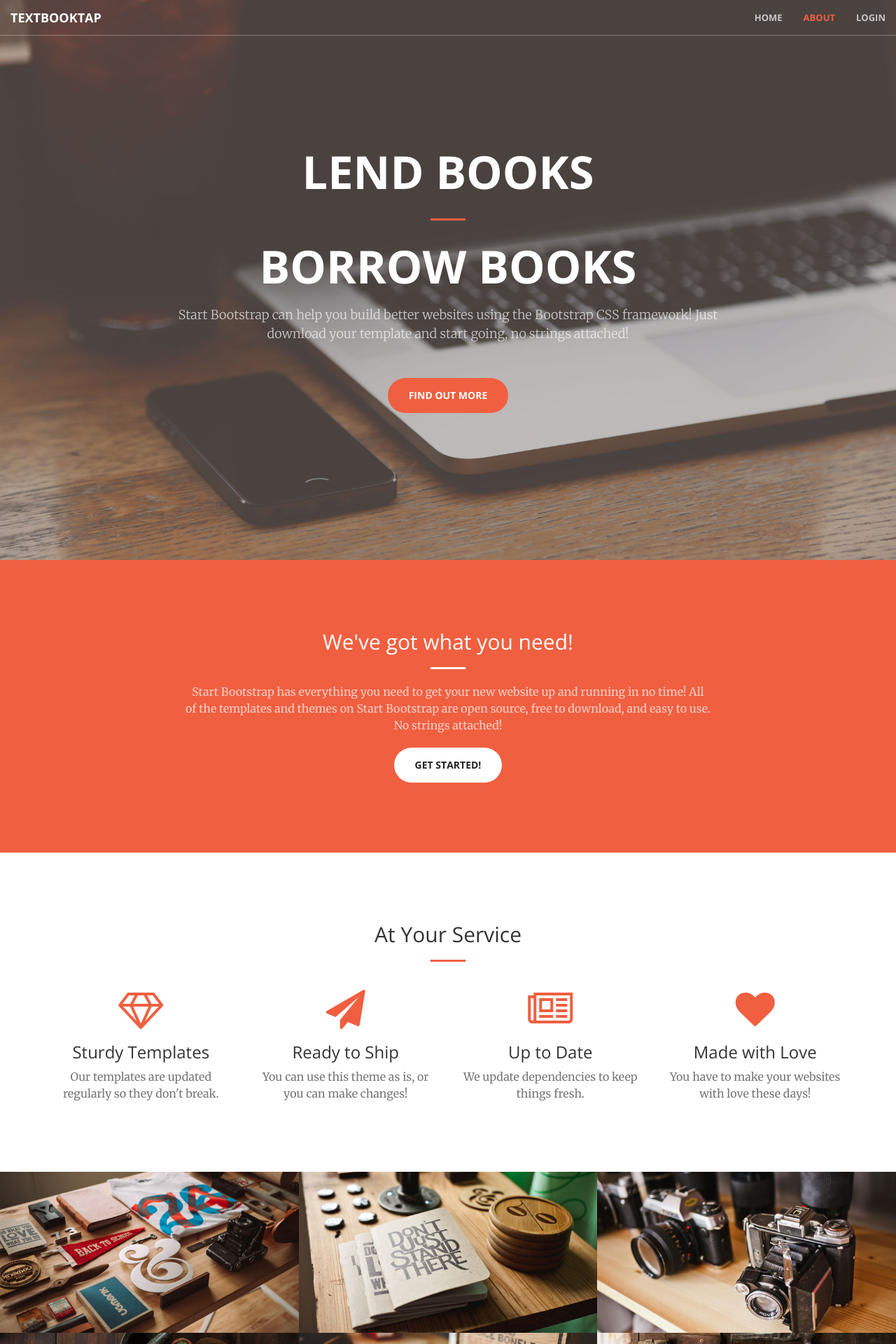
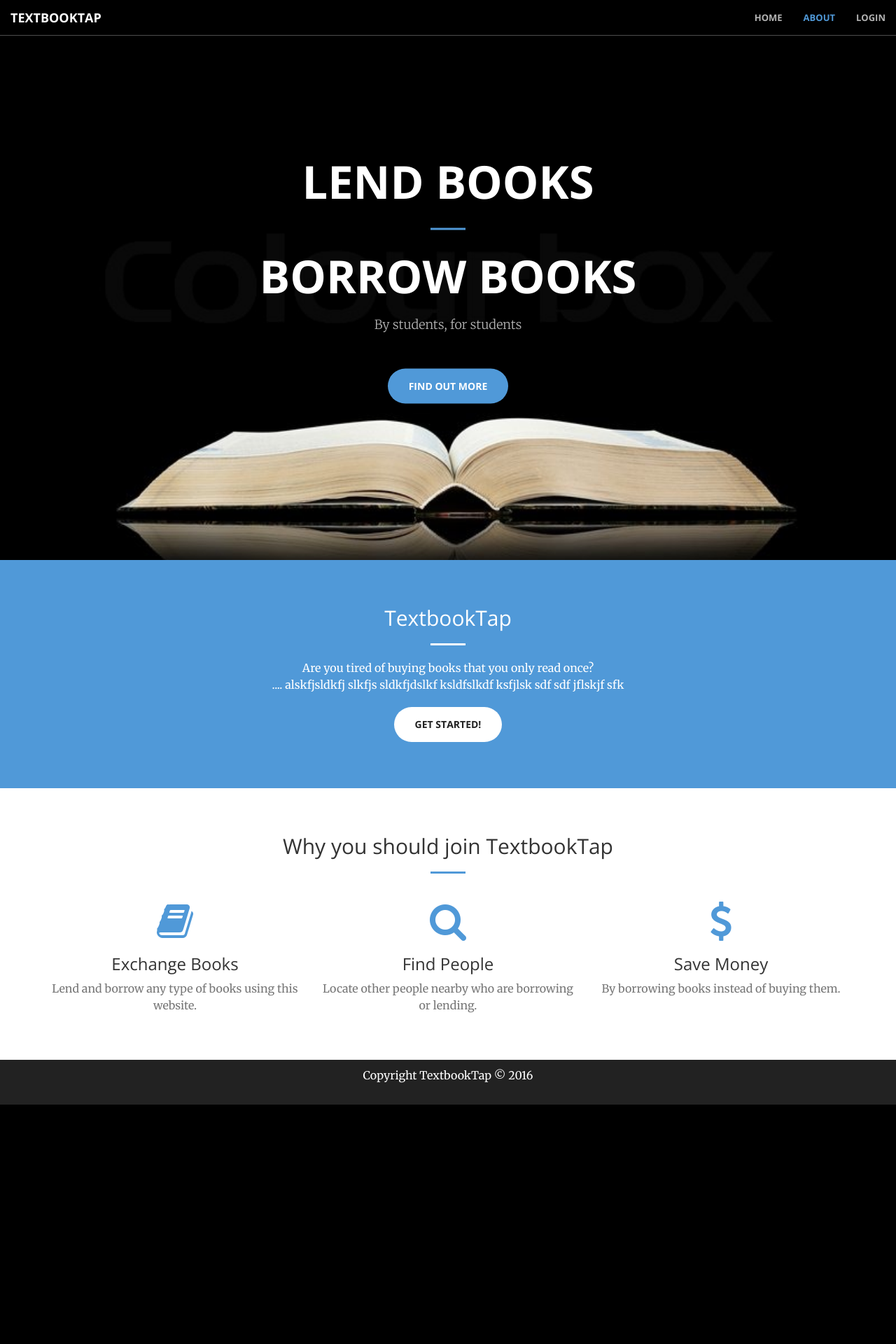
Before and after one commit to philipliberato/BookHook, a PHP site: page / in a window 1280 px wide. Shown: the top 1920 px of the page at 70% size. After the commit the page ends 1578 px from the top, so only its background shows below. Run offline with PHP 8.4, Linux system fonts and the light colour scheme.

Commit message:
home and about page

```diff
--- a/css/creative.css
+++ b/css/creative.css
@@ -16,7 +16,7 @@ body {
 
 hr {
     max-width: 50px;
-    border-color: #f05f40;
+    border-color: #5099d8;
     border-width: 3px;
 }
 
@@ -25,7 +25,7 @@ hr.light {
 }
 
 a {
-    color: #f05f40;
+    color: #5099d8;
     -webkit-transition: all .35s;
     -moz-transition: all .35s;
     transition: all .35s;
@@ -52,7 +52,7 @@ p {
 }
 
 .bg-primary {
-    background-color: #f05f40;
+    background-color: #5099d8;
 }
 
 .bg-dark {
@@ -65,11 +65,11 @@ p {
 }
 
 section {
-    padding: 100px 0;
+    padding: 66px 0;
 }
 
 aside {
-    padding: 50px 0;
+    padding: 10px 0;
 }
 
 .no-padding {
@@ -178,7 +178,7 @@ header {
     min-height: auto;
     text-align: center;
     color: #fff;
-    background-image: url(../img/header.jpg);
+    background-image: url(../img/blackbook.jpg);
     background-position: center;
     -webkit-background-size: cover;
     -moz-background-size: cover;
@@ -323,7 +323,7 @@ header .header-content .header-content-inner p {
 }
 
 .text-primary {
-    color: #f05f40;
+    color: #5099d8;
 }
 
 .no-gutter > [class*=col-] {
@@ -385,9 +385,11 @@ fieldset[disabled] .btn-default.active {
 }
 
 .btn-primary {
-    border-color: #f05f40;
+    /*border-color: #5099d8;
+    background-color: #5099d8;*/
+    border-color: #5099d8;
+    background-color: #5099d8;
     color: #fff;
-    background-color: #f05f40;
     -webkit-transition: all .35s;
     -moz-transition: all .35s;
     transition: all .35s;
--- a/index.html
+++ b/index.html
@@ -59,7 +59,7 @@
                         <a class="page-scroll" href="#about">About</a>
                     </li>
                     <li>
-                        <a class="page-scroll" href="#">Login</a>
+                        <a class="page-scroll">Login</a>
                     </li>
                 </ul>
             </div>
@@ -75,8 +75,8 @@
                 <hr>
                 <h1>Borrow books</h1>
                 <br>
-                <p>Start Bootstrap can help you build better websites using the Bootstrap CSS framework! Just download your template and start going, no strings attached!</p>
-                <a href="#about" class="btn btn-primary btn-xl page-scroll">Find Out More</a>
+                <p>By students, for students</p>
+                <a href="#about" class="btn btn-primary btn-xl page-scroll wow bounce">Find Out More</a>
             </div>
         </div>
     </header>
@@ -85,9 +85,10 @@
         <div class="container">
             <div class="row">
                 <div class="col-lg-8 col-lg-offset-2 text-center">
-                    <h2 class="section-heading">We've got what you need!</h2>
+                    <h2 class="section-heading">TextbookTap</h2>
                     <hr class="light">
-                    <p class="text-faded">Start Bootstrap has everything you need to get your new website up and running in no time! All of the templates and themes on Start Bootstrap are open source, free to download, and easy to use. No strings attached!</p>
+                    <p>Are you tired of buying books that you only read once? <br>.... alskfjsldkfj slkfjs sldkfjdslkf ksldfslkdf ksfjlsk sdf sdf jflskjf sfk </p>
+                    <p></p>
                     <a href="#" class="btn btn-default btn-xl">Get Started!</a>
                 </div>
             </div>
@@ -98,152 +99,56 @@
         <div class="container">
             <div class="row">
                 <div class="col-lg-12 text-center">
-                    <h2 class="section-heading">At Your Service</h2>
+                    <h2 class="section-heading">Why you should join TextbookTap</h2>
                     <hr class="primary">
                 </div>
             </div>
         </div>
         <div class="container">
             <div class="row">
-                <div class="col-lg-3 col-md-6 text-center">
+                <div class="col-lg-4 col-md-6 text-center">
                     <div class="service-box">
-                        <i class="fa fa-4x fa-diamond wow bounceIn text-primary"></i>
-                        <h3>Sturdy Templates</h3>
-                        <p class="text-muted">Our templates are updated regularly so they don't break.</p>
+                        <i class="fa fa-4x fa-book wow bounceIn text-primary"></i>
+                        <h3>Exchange Books</h3>
+                        <p class="text-muted">Lend and borrow any type of books using this website.</p>
                     </div>
                 </div>
-                <div class="col-lg-3 col-md-6 text-center">
+                <div class="col-lg-4 col-md-6 text-center">
                     <div class="service-box">
-                        <i class="fa fa-4x fa-paper-plane wow bounceIn text-primary" data-wow-delay=".1s"></i>
-                        <h3>Ready to Ship</h3>
-                        <p class="text-muted">You can use this theme as is, or you can make changes!</p>
+                        <i class="fa fa-4x fa-search wow bounceIn text-primary" data-wow-delay=".1s"></i>
+                        <h3>Find People</h3>
+                        <p class="text-muted">Locate other people  nearby who are borrowing or lending.</p>
                     </div>
                 </div>
-                <div class="col-lg-3 col-md-6 text-center">
+                <div class="col-lg-4 col-md-6 text-center">
                     <div class="service-box">
-                        <i class="fa fa-4x fa-newspaper-o wow bounceIn text-primary" data-wow-delay=".2s"></i>
-                        <h3>Up to Date</h3>
-                        <p class="text-muted">We update dependencies to keep things fresh.</p>
+                        <i class="fa fa-4x fa-usd wow bounceIn text-primary" data-wow-delay=".2s"></i>
+                        <h3>Save Money</h3>
+                        <p class="text-muted">By borrowing books instead of buying them.</p>
                     </div>
                 </div>
-                <div class="col-lg-3 col-md-6 text-center">
+                <!--div class="col-lg-3 col-md-6 text-center">
                     <div class="service-box">
                         <i class="fa fa-4x fa-heart wow bounceIn text-primary" data-wow-delay=".3s"></i>
                         <h3>Made with Love</h3>
                         <p class="text-muted">You have to make your websites with love these days!</p>
                     </div>
-                </div>
-            </div>
-        </div>
-    </section>
-
-    <section class="no-padding" id="portfolio">
-        <div class="container-fluid">
-            <div class="row no-gutter">
-                <div class="col-lg-4 col-sm-6">
-                    <a href="#" class="portfolio-box">
-                        <img src="img/portfolio/1.jpg" class="img-responsive" alt="">
-                        <div class="portfolio-box-caption">
-                            <div class="portfolio-box-caption-content">
-                                <div class="project-category text-faded">
-                                    Category
-                                </div>
-                                <div class="project-name">
-                                    Project Name
-                                </div>
-                            </div>
-                        </div>
-                    </a>
-                </div>
-                <div class="col-lg-4 col-sm-6">
-                    <a href="#" class="portfolio-box">
-                        <img src="img/portfolio/2.jpg" class="img-responsive" alt="">
-                        <div class="portfolio-box-caption">
-                            <div class="portfolio-box-caption-content">
-                                <div class="project-category text-faded">
-                                    Category
-                                </div>
-                                <div class="project-name">
-                                    Project Name
-                                </div>
-                            </div>
-                        </div>
-                    </a>
-                </div>
-                <div class="col-lg-4 col-sm-6">
-                    <a href="#" class="portfolio-box">
-                        <img src="img/portfolio/3.jpg" class="img-responsive" alt="">
-                        <div class="portfolio-box-caption">
-                            <div class="portfolio-box-caption-content">
-                                <div class="project-category text-faded">
-                                    Category
-                                </div>
-                                <div class="project-name">
-                                    Project Name
-                                </div>
-                            </div>
-                        </div>
-                    </a>
-                </div>
-                <div class="col-lg-4 col-sm-6">
-                    <a href="#" class="portfolio-box">
-                        <img src="img/portfolio/4.jpg" class="img-responsive" alt="">
-                        <div class="portfolio-box-caption">
-                            <div class="portfolio-box-caption-content">
-                                <div class="project-category text-faded">
-                                    Category
-                                </div>
-                                <div class="project-name">
-                                    Project Name
-                                </div>
-                            </div>
-                        </div>
-                    </a>
-                </div>
-                <div class="col-lg-4 col-sm-6">
-                    <a href="#" class="portfolio-box">
-                        <img src="img/portfolio/5.jpg" class="img-responsive" alt="">
-                        <div class="portfolio-box-caption">
-                            <div class="portfolio-box-caption-content">
-                                <div class="project-category text-faded">
-                                    Category
-                                </div>
-                                <div class="project-name">
-                                    Project Name
-                                </div>
-                            </div>
-                        </div>
-                    </a>
-                </div>
-                <div class="col-lg-4 col-sm-6">
-                    <a href="#" class="portfolio-box">
-                        <img src="img/portfolio/6.jpg" class="img-responsive" alt="">
-                        <div class="portfolio-box-caption">
-                            <div class="portfolio-box-caption-content">
-                                <div class="project-category text-faded">
-                                    Category
-                                </div>
-                                <div class="project-name">
-                                    Project Name
-                                </div>
-                            </div>
-                        </div>
-                    </a>
-                </div>
+                </div-->
             </div>
         </div>
     </section>
 
     <aside class="bg-dark">
         <div class="container text-center">
-            <div class="call-to-action">
-                <h2>Free Download at Start Bootstrap!</h2>
-                <a href="#" class="btn btn-default btn-xl wow tada">Download Now!</a>
+            <div class="call-to-action text-center">
+                <!--h2>Free Download at Start Bootstrap!</h2-->
+                <!--a href="#" class="btn btn-default btn-xl wow tada">Download Now!</a-->
+                <p>Copyright TextbookTap &copy; 2016</p>
             </div>
         </div>
     </aside>
 
-    <section id="contact">
+    <!--section id="contact">
         <div class="container">
             <div class="row">
                 <div class="col-lg-8 col-lg-offset-2 text-center">
@@ -261,7 +166,7 @@
                 </div>
             </div>
         </div>
-    </section>
+    </section-->
 
     <!-- jQuery -->
     <script src="js/jquery.js"></script>
```
Also changed, not shown: other parts of css/creative.css (+12 -12 lines).
